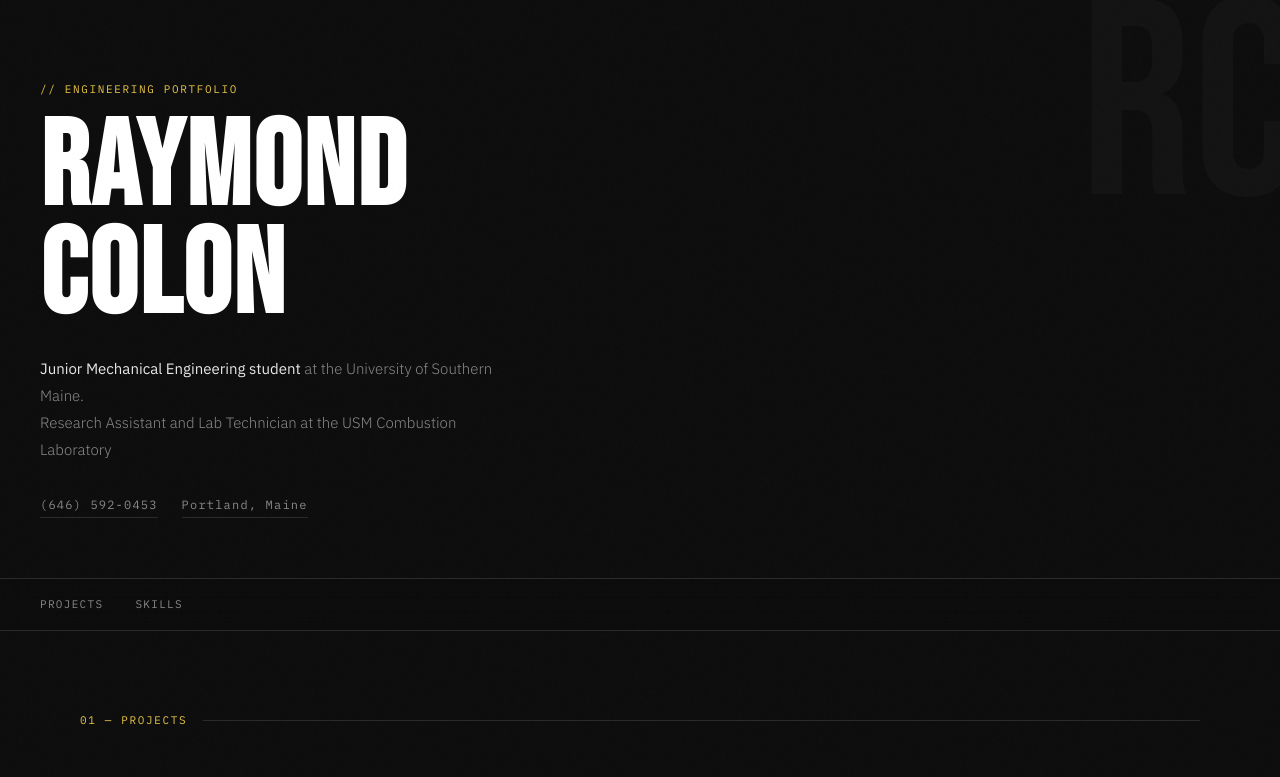
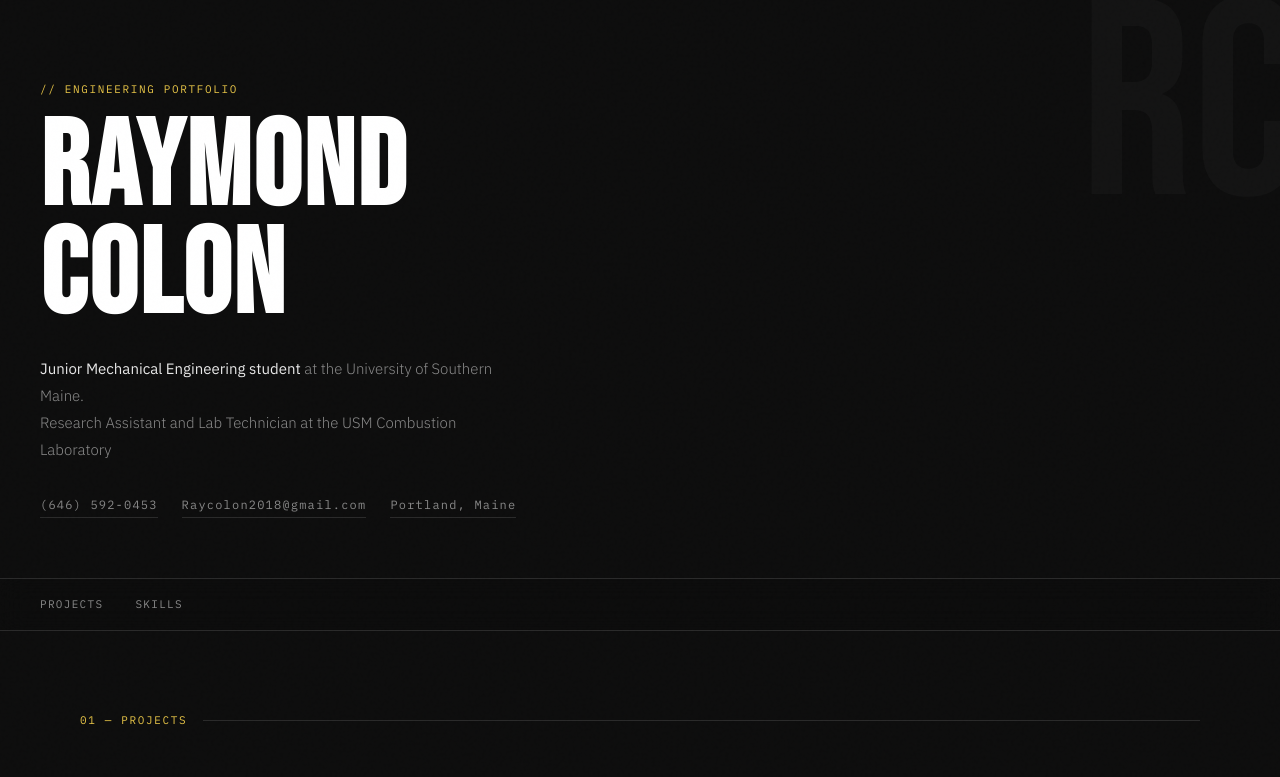
Before and after one commit to RaymondColon/RaymondColon, a plain HTML site: page index.html in a window 1280 px wide. Shown: the top 777 px of the page. Drawn offline with Linux system fonts and the light colour scheme.

Commit message:
Update index.html

```diff
--- a/index.html
+++ b/index.html
@@ -467,6 +467,7 @@
     </p>
     <div class="header-links">
       <a href="tel:6465920453">(646) 592-0453</a>
+      <a href="mailto:Raycolon2018@gmail.com">Raycolon2018@gmail.com</a>
       <a href="#">Portland, Maine</a>
     </div>
   </header>
```
